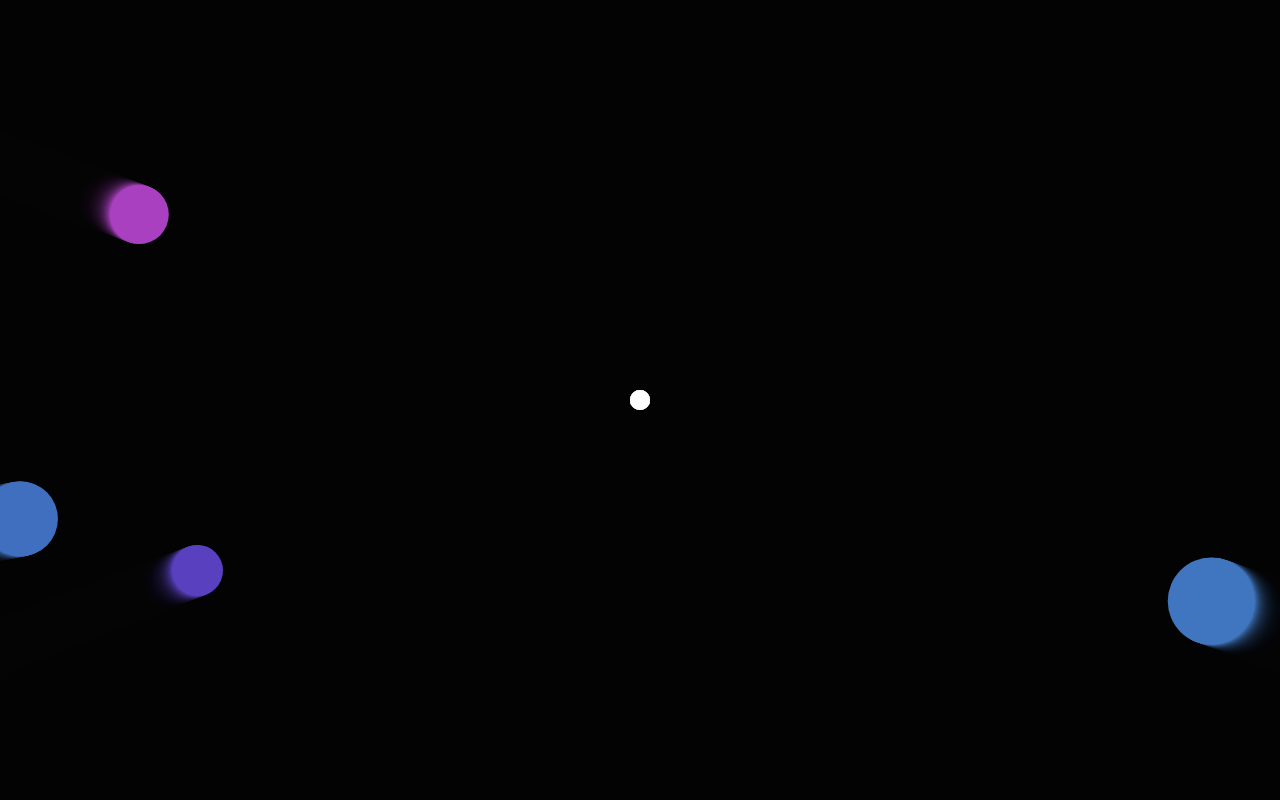
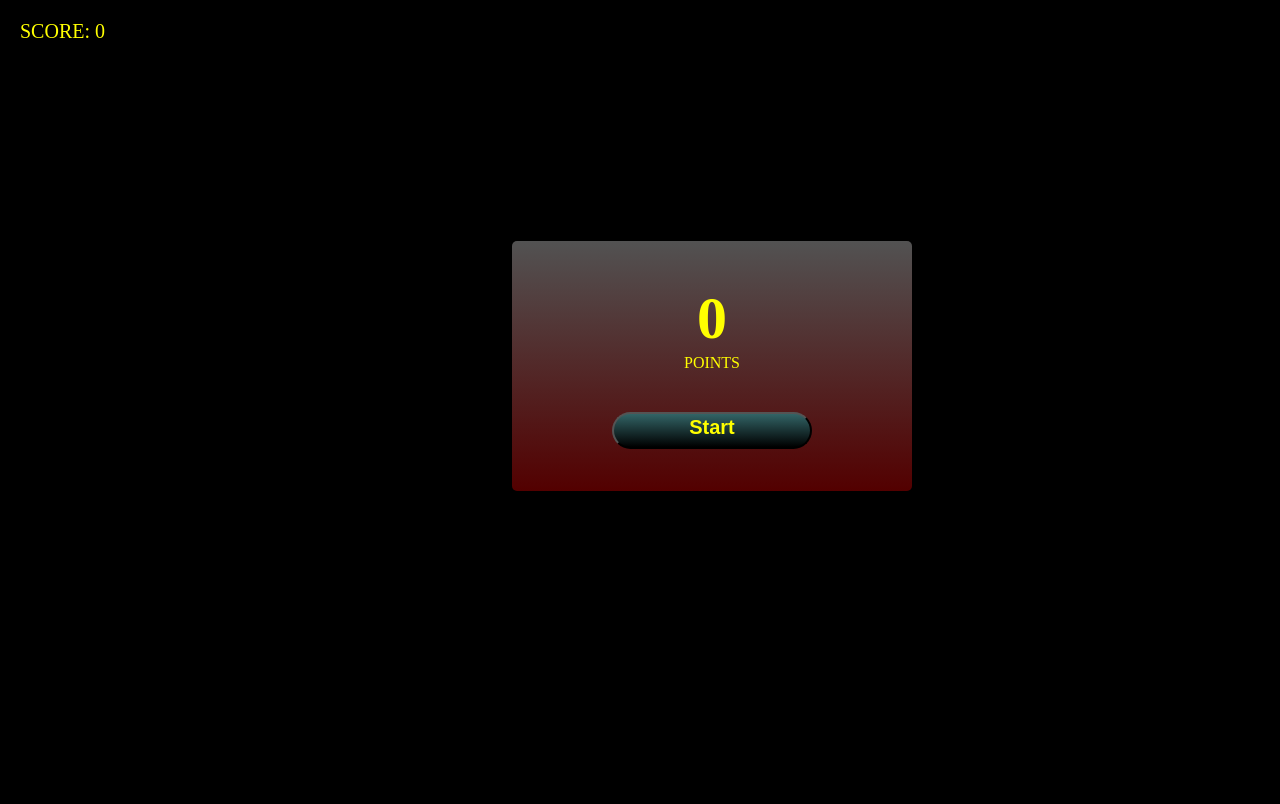
Before and after one commit to SPUR-TECH/asteroids, a plain HTML site: page index.html in a window 1280 px wide. Drawn offline with nearby package versions, Linux system fonts and the light colour scheme.

Commit message:
added start game and score

```diff
--- a/index.html
+++ b/index.html
@@ -1,10 +1,21 @@
 <!DOCTYPE html>
+<link rel="stylesheet" href="style.css">
 <title>**** DEFENDER !!! ****</title>
-<style>
-    body {
-        margin: 0;
-    }
-</style>
+
+<div class="score"><span>SCORE: </span><span id="scoreEl"> 0</span></div>
+
+<div id="model">
+    <div>
+        <div>
+            <h1 id="finalScore">0</h1>
+            <p>POINTS</p>
+        </div>
+
+        <div>
+            <button id="startGameBtn">Start</button>
+        </div>
+    </div>
+</div>
 <canvas></canvas>
 
 <script src="https://cdnjs.cloudflare.com/ajax/libs/gsap/3.11.4/gsap.min.js"
--- a/index.js
+++ b/index.js
@@ -7,7 +7,10 @@ const c = canvas.getContext('2d')
 canvas.width = innerWidth
 canvas.height = innerHeight
 
-
+const scoreEl = document.querySelector('#scoreEl')
+const startGameBtn = document.querySelector('#startGameBtn')
+const removeModel = document.querySelector('#model')
+const finalScore = document.querySelector('#finalScore')
 class Player {
     constructor(x, y, radius, color) {
         this.x = x
@@ -68,7 +71,7 @@ class Enemy {
     }
 }
 
-const friction = 0.98
+const friction = 0.99
 class Particle {
     constructor(x, y, radius, color, velocity) {
         this.x = x
@@ -101,15 +104,29 @@ class Particle {
 const x = canvas.width / 2
 const y = canvas.height / 2
 
-const player = new Player(
+let player = new Player(
     x,
     y,
     10,
     'white')
 
-const projectiles = []
-const enemies = []
-const particles = []
+let projectiles = []
+let enemies = []
+let particles = []
+
+function init() {
+    player = new Player(
+        x,
+        y,
+        10,
+        'white')
+    projectiles = []
+    enemies = []
+    particles = []
+    score = 0
+    scoreEl.innerHTML = score
+    finalScore.innerHTML = score
+}
 
 function spawnEnemies() {
     setInterval(() => {
@@ -144,6 +161,7 @@ function spawnEnemies() {
 }
 
 let animationId
+let score = 0
 
 function animate() {
     animationId = requestAnimationFrame(animate)
@@ -177,8 +195,10 @@ function animate() {
         const dist = Math.hypot(player.x - enemy.x, player.y - enemy.y)
 
         if (dist - enemy.radius - player.radius < 1) {
-            console.log('GAMEOVER!!!')
+
             cancelAnimationFrame(animationId)
+            removeModel.style.display = 'flex'
+            finalScore.innerHTML = score
         }
 
         projectiles.forEach((projectile, projectileIndex) => {
@@ -194,6 +214,10 @@ function animate() {
                 }
 
                 if (enemy.radius - 10 > 7) {
+
+                    score += 100
+                    scoreEl.innerHTML = score
+
                     gsap.to(enemy, {
                         radius: enemy.radius - 10
                     })
@@ -201,6 +225,8 @@ function animate() {
                         projectiles.splice(projectileIndex, 1)
                     }, 0)
                 } else {
+                    score += 250
+                    scoreEl.innerHTML = score
                     setTimeout(() => {
                         enemies.splice(index, 1)
                         projectiles.splice(projectileIndex, 1)
@@ -244,5 +270,9 @@ addEventListener('touch', (event) => {
             'red', velocity)
     )
 })
-animate()
-spawnEnemies()
+startGameBtn.addEventListener('click', () => {
+    init()
+    animate()
+    spawnEnemies()
+    removeModel.style.display = 'none'
+})
--- /dev/null
+++ b/style.css
@@ -0,0 +1,58 @@
+body {
+    margin: 0;
+    position: relative;
+    background-color: black;
+}
+
+.score {
+    position: fixed;
+    color: yellow;
+    padding: 20px;
+    font-size: 20px;
+}
+
+#model {
+    position: absolute;
+    background-image: linear-gradient(rgb(82, 82, 82), rgb(83, 0, 0));
+    height: 250px;
+    width: 400px;
+    display: flex;
+    align-items: center;
+    justify-content: center;
+    border-radius: 5px;
+    top: 30%;
+    left: 40%;
+}
+
+h1 {
+    display: flex;
+    align-items: center;
+    justify-content: center;
+    color: yellow;
+    font-size: 60px;
+    margin-bottom: -15px;
+    margin-top: -10px;
+}
+
+p {
+    display: flex;
+    align-items: center;
+    justify-content: center;
+    color: yellow;
+    margin-bottom: 40px;
+}
+
+button {
+    width: 200px;
+    padding-left: 10px;
+    padding-right: 10px;
+    padding-top: 2px;
+    padding-bottom: 8px;
+    margin-bottom: 30px;
+    border-radius: 50px;
+    background-image: linear-gradient(rgb(50, 100, 102), black);
+    color: yellow;
+    font-weight: 900;
+    font-size: 20px;
+    margin-bottom: -15px;
+}
```
